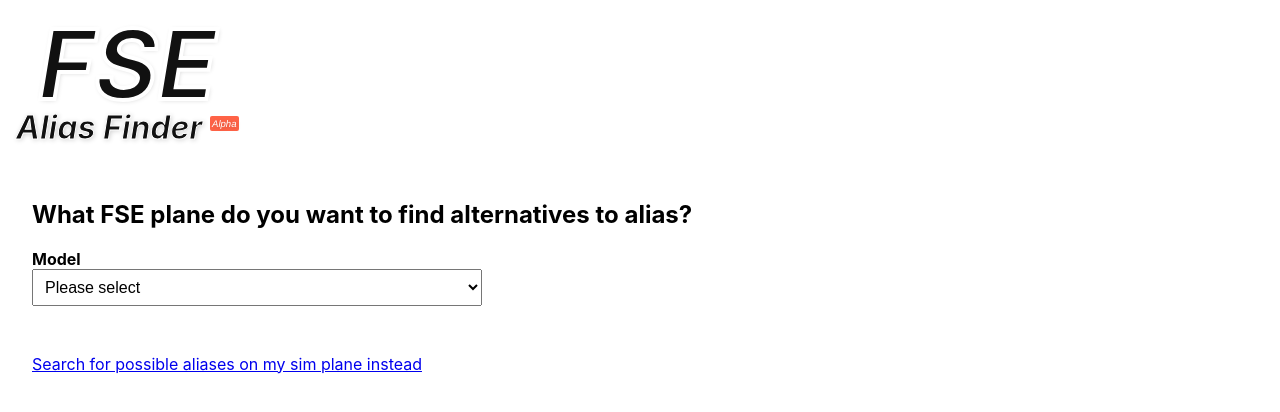
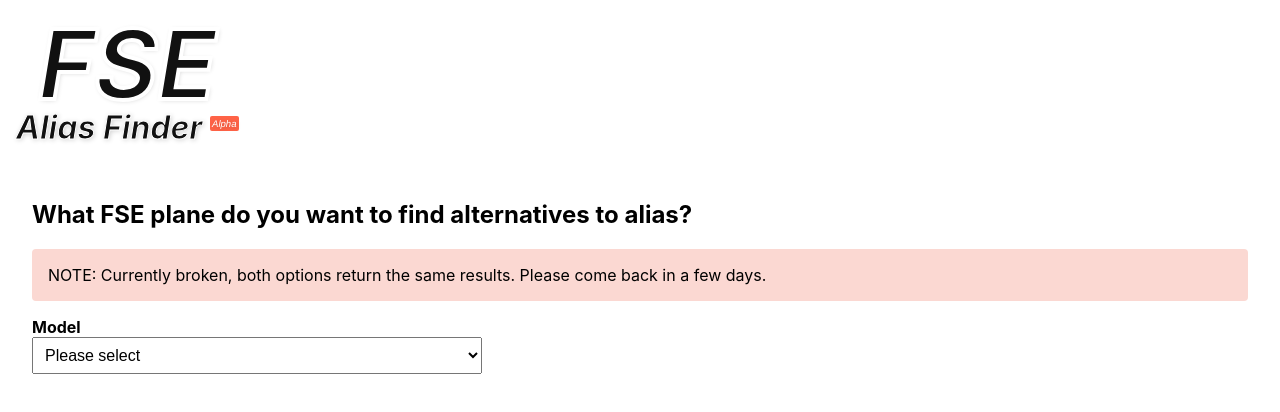
Before and after one commit to Nordicdesign/fse-alias-finder, a React (Create React App) app: page /fse in a window 1280 px wide. Shown: the top 412 px of the page. Built offline with nearby package versions, Linux system fonts and the light colour scheme.

Commit message:
broken note

```diff
--- a/src/assets/styles/pages/Home.scss
+++ b/src/assets/styles/pages/Home.scss
@@ -11,7 +11,7 @@
     display: grid;
     grid-template-columns: 1.1fr 0.9fr;
     height: calc(100vh);
-    background-color: blue;
+    background-color: rgb(43, 8, 139);
     &.home-hidden {
         display: none;
     }
@@ -27,7 +27,7 @@
     }
 
     .home-fly-fse-plane {
-        background-color: orangered;
+        background-color: rgb(146, 30, 10);
         height: 100%;
         display: flex;
         align-items: center;
--- a/src/assets/styles/pages/Planes.scss
+++ b/src/assets/styles/pages/Planes.scss
@@ -1,3 +1,9 @@
 .planes {
   padding: 180px 32px 32px;
+
+  .note {
+    background-color: rgb(251, 216, 210);
+    padding: 16px;
+    border-radius: 4px;
+  }
 }
--- a/src/components/Planes.jsx
+++ b/src/components/Planes.jsx
@@ -1,7 +1,7 @@
 import React, { useRef, useState, useEffect } from 'react';
 import data from '../data/aircraft.json';
 import { config } from '../config/config';
-import { Link, useParams } from 'react-router-dom';
+import { useParams } from 'react-router-dom';
 
 export const Planes = (props) => {
   // eslint-disable-next-line react/prop-types
@@ -9,9 +9,10 @@ export const Planes = (props) => {
   const selectedAircraft = useRef(null);
   const [selectedPlane, setSelectedPlane] = useState(false);
   const [filteredPlanes, setFilteredPlanes] = useState();
+  const [header, setHeader] = useState('What FSE plane do you want to find alternatives to alias?');
 
   const params = useParams();
-  console.log(params);
+  const searchType = params.type;
   // const filterType = (data,type, variation) => {
   //   const ideal = data[0][type];
   //   const max = ideal + (ideal * variation) / 100;
@@ -77,6 +78,12 @@ export const Planes = (props) => {
   };
 
   useEffect(() => {
+    if (searchType === 'sim') {
+      setHeader('What plane on your sim do you want to find alternatives to alias?');
+    }
+  }, [searchType]);
+
+  useEffect(() => {
     selectedPlane && filterPlanes();
   }, [selectedPlane]);
 
@@ -84,7 +91,8 @@ export const Planes = (props) => {
     <div className='planes'>
       <>
         <div className='aircraft-finder'>
-          <h2>What FSE plane do you want to find alternatives to alias?</h2>
+          <h2>{header}</h2>
+          <p className='note'>NOTE: Currently broken, both options return the same results. Please come back in a few days.</p>
           <form>
             <label htmlFor='aircraft'>Model</label>
             <select
@@ -102,7 +110,17 @@ export const Planes = (props) => {
               })}
             </select>
           </form>
-          <p><Link to='/sim'>Search for possible aliases on my sim plane instead</Link></p>
+          {/* {
+            searchType === 'fse' && (
+              <p><Link to='/sim'>Search for possible aliases on my sim plane instead</Link></p>
+            )
+          }
+
+          {
+            searchType === 'sim' && (
+              <p><Link to='/fse'>Search for possible aliases for my FSE plane instead</Link></p>
+            )
+          } */}
         </div>
         {filteredPlanes && (
           <>
@@ -143,7 +161,7 @@ export const Planes = (props) => {
                           <td>{totalFuel}</td>
                           <td>{plane.gph}</td>
                         </tr>
-                        <tr key='selected'>
+                        <tr key='matches'>
                           <td colSpan='7' className='separator'>
                           Possible matches
                           </td>
```
